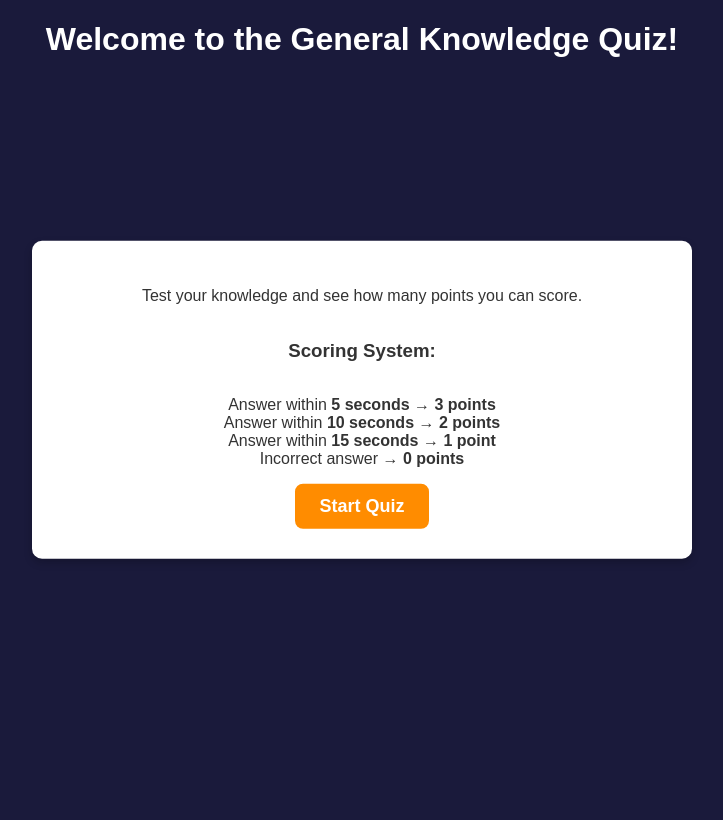
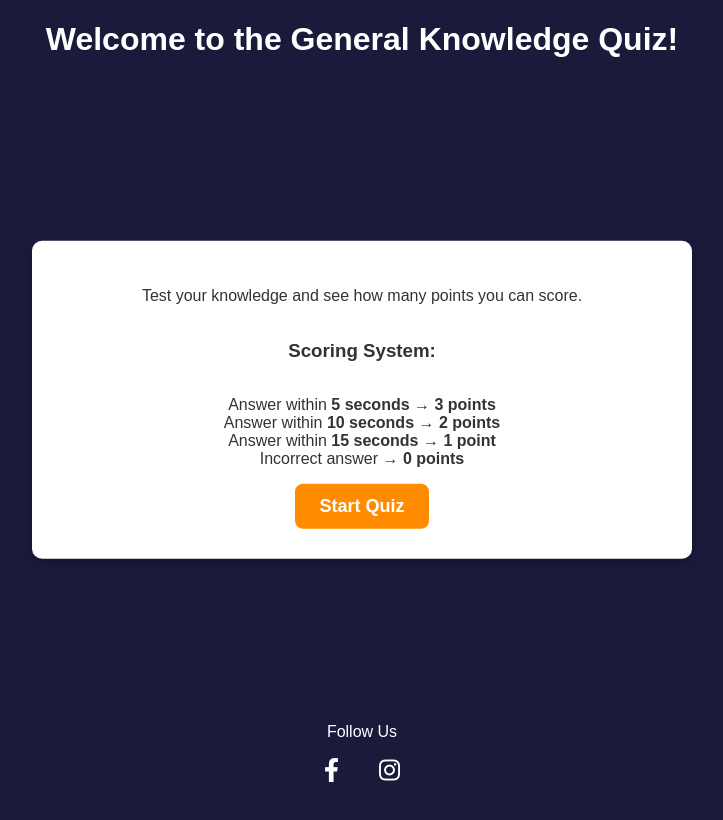
Before and after one commit to Omar6688/GK-QUIZ, a website: page index.html in a window 1280 px wide. Shown: the whole page, without its empty margins (278-1001 px from the left). Drawn offline with Linux system fonts and the light colour scheme.

Commit message:
add footer and modify readme file

```diff
--- a/assets/css/style.css
+++ b/assets/css/style.css
@@ -273,3 +273,34 @@ ul {
     width: 150px;
     margin: 20px auto;
 }
+
+/* Footer Styling */
+footer {
+    background-color: #1a1a3b; /* Dark blue background */
+    color: white;
+    text-align: center;
+    padding: 15px 0;
+    margin-top: 20px;
+    position: fixed;
+    bottom: 0;
+    left: 0;
+    width: 100%;
+}
+
+/* Social Icons */
+.social-icons {
+    display: flex;
+    justify-content: center;
+    gap: 20px;
+    margin-top: 10px;
+}
+
+.social-icons a {
+    color: white;
+    font-size: 24px;
+    transition: 0.3s ease;
+}
+
+.social-icons a:hover {
+    color: #ff8c00; /* Orange hover effect */
+}
--- a/index.html
+++ b/index.html
@@ -4,6 +4,7 @@
     <meta charset="UTF-8">
     <meta name="viewport" content="width=device-width, initial-scale=1.0">
     <title>Welcome to the Quiz</title>
+    <link rel="stylesheet" href="https://cdnjs.cloudflare.com/ajax/libs/font-awesome/6.4.2/css/all.min.css">
     <link rel="stylesheet" href="assets/css/style.css">
 </head>
 <body>
@@ -24,5 +25,23 @@
             <a href="quiz.html" class="start-btn">Start Quiz</a>
         </div>
     </main>
+    <footer>
+        <p>Follow Us</p>
+        <div class="social-icons">
+            <a href="https://facebook.com" target="_blank">
+                <i class="fa-brands fa-facebook-f"></i>
+            </a>
+            <a href="https://twitter.com" target="_blank">
+                <i class="fa-brands fa-x-twitter"></i>
+            </a>
+            <a href="https://instagram.com" target="_blank">
+                <i class="fa-brands fa-instagram"></i>
+            </a>
+        </div>
+    </footer>
+
+
+
+
 </body>
 </html>
```
Also changed, not shown: quiz.html (+17 -0 lines), README.md.
